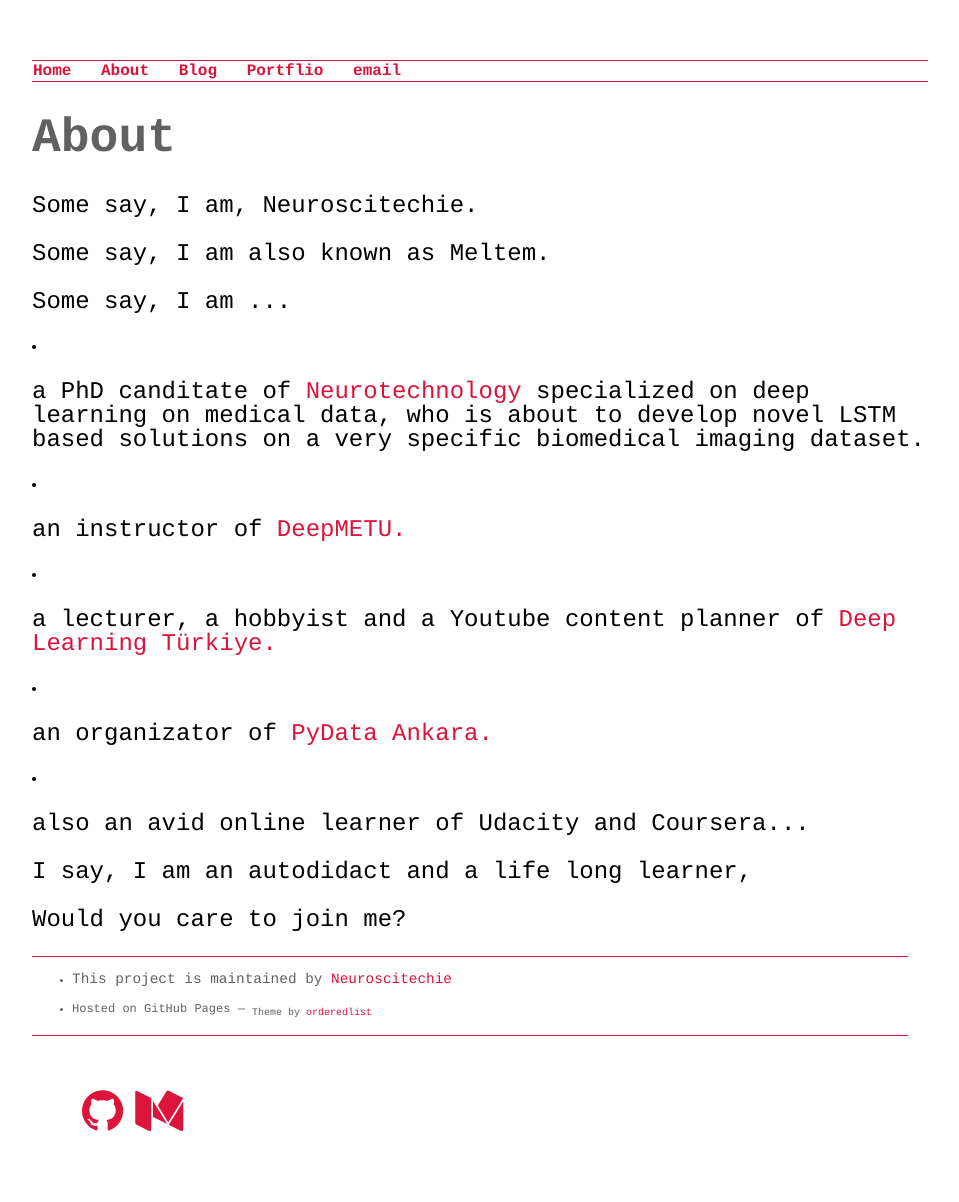
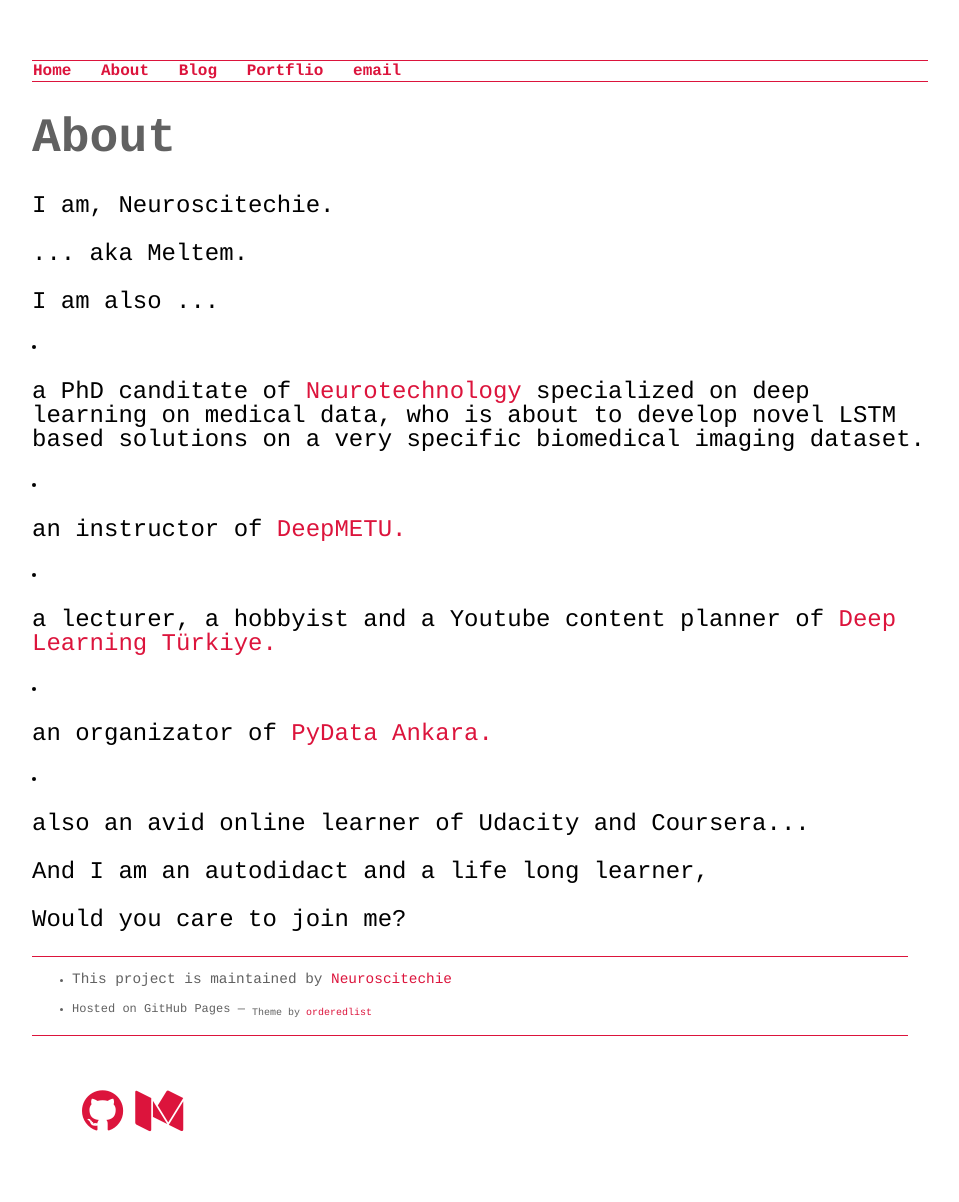
Before and after one commit to inantubek/meltemiatay.github.io, a Jekyll site: the page built from about/index.html, in a window 1280 px wide. Shown: the whole page, without its empty margins (160-1119 px from the left). Built offline with Jekyll 4.4.1, drawn with Linux system fonts in a browser that asks for light colours; nearby versions of some CDN libraries.

Commit message:
Update index.html

```diff
--- a/about/index.html
+++ b/about/index.html
@@ -5,14 +5,14 @@ title: A Neuroscitechie Blog
 
                  <div class="about">
 			<h1>About</h1>
-			<p> Some say, I am, Neuroscitechie.</p>
-			<p> Some say, I am also known as Meltem.</p>
-			<p> Some say, I am ... </p>
+			<p> I am, Neuroscitechie.</p>
+			<p> ... aka Meltem.</p>
+			<p> I am also ... </p>
 			<li><p>a PhD canditate of <a href="http://nsnt.metu.edu.tr/en">Neurotechnology</a> specialized on deep learning on medical data, who is about to develop novel LSTM based solutions on a very specific biomedical imaging dataset.</p></li>
 			<li><p>an instructor of <a href="https://www.facebook.com/deepmetu/">DeepMETU.</a></p></li>
 			<li><p>a lecturer, a hobbyist and a Youtube content planner of <a href="http://www.deeplearningturkiye.com/">Deep Learning Türkiye.</a></p></li>
 			<li><p>an organizator of <a href="https://www.meetup.com/PyData-Ankara/">PyData Ankara.</a></p></li>
 			<li><p>also an avid online learner of Udacity and Coursera...</p></li>
-			<p>I say, I am an autodidact and a life long learner,</p>
+			<p>And I am an autodidact and a life long learner,</p>
 			<p> Would you care to join me?</p>
                 </div>
```
